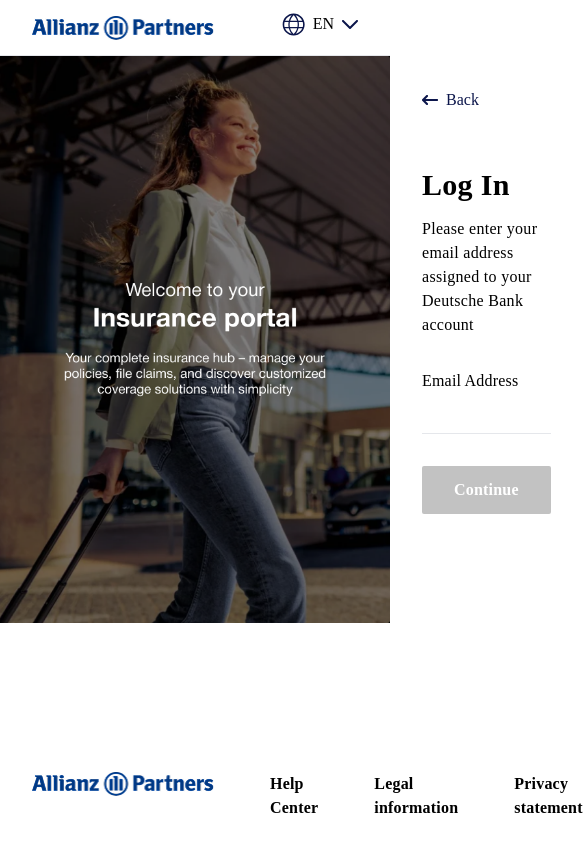
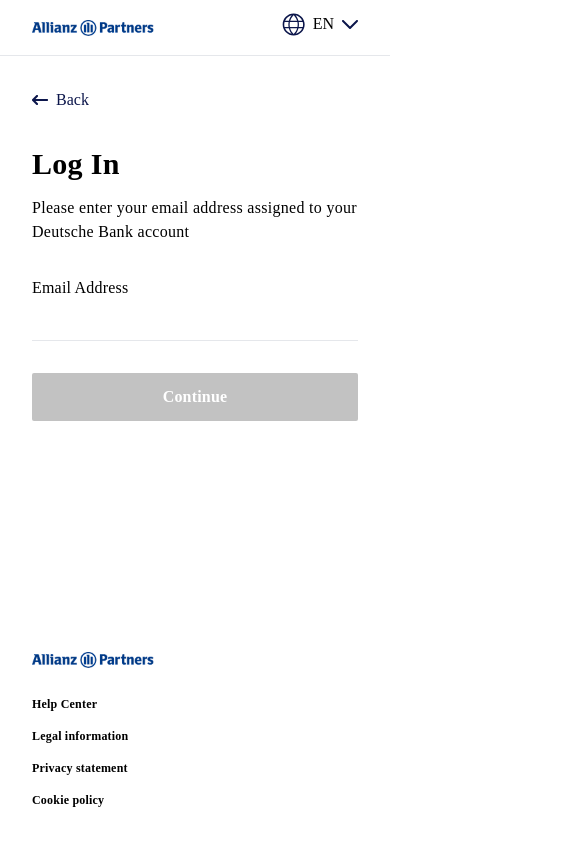
Before and after one commit to QureshiAndersenLab/LOGIN-APP, an Angular app: page /login in a window 390 px wide. Shown: the top 844 px of the page, 585 px wide, since content can reach past the window. Built offline with nearby package versions, Linux system fonts and the light colour scheme.

Commit message:
[feature/BLBD-43-login-template]: made styling changes to make it responsive

```diff
--- a/src/app/components/language-selector/language-selector.component.html
+++ b/src/app/components/language-selector/language-selector.component.html
@@ -34,12 +34,12 @@
 
   <ul
     *ngIf="showDropdown"
-    class="absolute right-0 mt-2 w-24 bg-white border border-gray-200 rounded shadow-md z-50"
+    class="absolute right-0 mt-2 w-20 sm:w-24 bg-white border border-gray-200 rounded shadow-md z-50"
   >
     <li
       *ngFor="let lang of languages"
       (click)="selectLanguage(lang)"
-      class="px-4 py-2 hover:bg-gray-100 cursor-pointer text-sm"
+      class="px-4 py-2 hover:bg-gray-100 cursor-pointer text-xs sm:text-sm"
     >
       {{ lang }}
     </li>
--- a/src/app/layout/footer/footer.component.html
+++ b/src/app/layout/footer/footer.component.html
@@ -1,11 +1,15 @@
-<footer class="h-24 p-8 flex gap-[10px] items-center">
-  <div class="flex gap-14">
-    <img src="assets/logo.png" alt="Logo" class="w-[182px] h-6" />
+<footer class="h-fit sm:h-24 p-8 flex gap-[10px] items-center">
+  <div class="flex gap-2 sm:gap-14 flex-col sm:flex-row">
+    <img
+      src="assets/logo.png"
+      alt="Logo"
+      class="h-4 sm:h-6 w-auto max-w-[182px] mb-4 sm:mb-0"
+    />
 
     <a
       *ngFor="let link of footerLinks"
       href="{{ link.link }}"
-      class="font-[550] text-base leading-6 tracking-[0.2px]"
+      class="font-[550] sm:text-base text-[12px] leading-6 tracking-[0.2px]"
     >
       {{ link.name }}
     </a>
--- a/src/app/layout/navbar/navbar.component.html
+++ b/src/app/layout/navbar/navbar.component.html
@@ -1,7 +1,11 @@
 <nav
   class="flex justify-between items-center gap-[10px] px-8 py-3 h-14 border-b"
 >
-  <img src="assets/logo.png" alt="Logo" class="w-[182px] h-6" />
+  <img
+    src="assets/logo.png"
+    alt="Logo"
+    class="h-4 sm:h-6 w-auto max-w-[182px]"
+  />
 
   <app-language-selector></app-language-selector>
 </nav>
--- a/src/app/pages/login/login.component.html
+++ b/src/app/pages/login/login.component.html
@@ -1,7 +1,7 @@
 <div class="bg-black flex">
-  <img src="assets/login-side.png" alt="Logo" class="h-full" />
+  <img src="assets/login-side.png" alt="Logo" class="h-full max-sm:hidden" />
 
-  <div class="bg-white w-full px-8 pt-8 pb-14 flex flex-col">
+  <div class="bg-white w-full px-8 pt-8 pb-14 flex flex-col gap-8 sm:gap-0">
     <div class="flex items-center justify-start gap-2 text-brandBlue">
       <img src="assets/icons/back-arrow.png" alt="back-arrow" />
       <button type="button" (click)="goBack()">Back</button>
```
